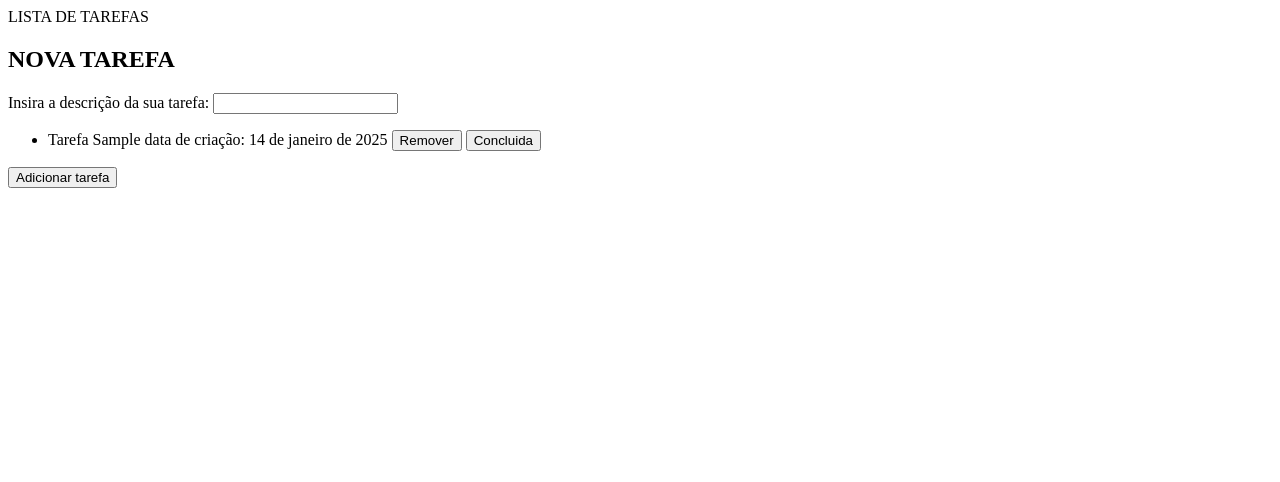
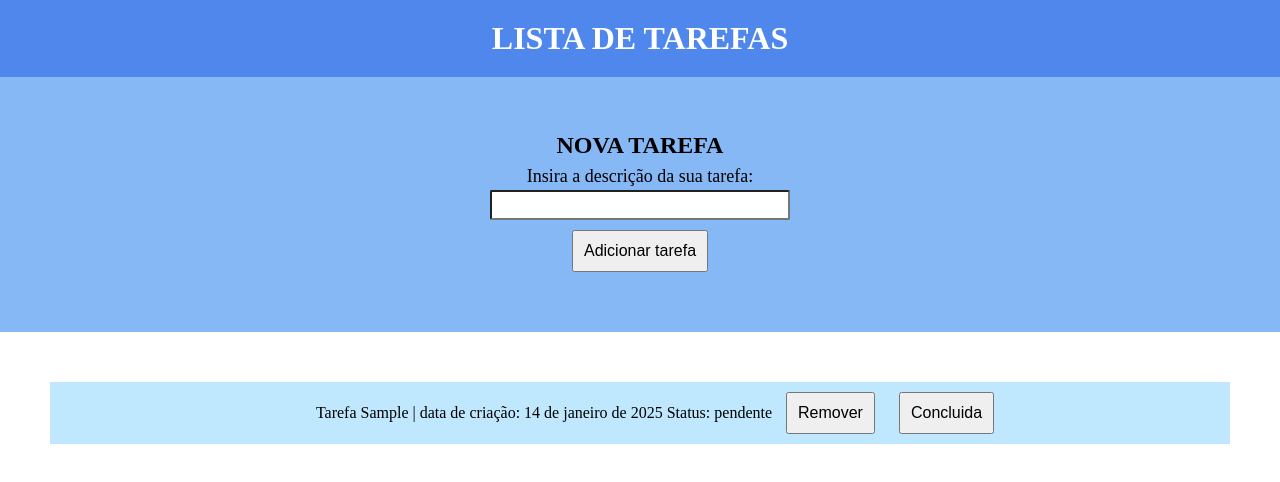
Before and after one commit to EvelynS-Dias/Lista-de-Tarefas, a plain HTML site: page index.html in a window 1280 px wide. Both pictures are taken after typing "Sample" into the empty fields and a click on the button "Adicionar tarefa". Drawn offline with Linux system fonts and the light colour scheme.

Commit message:
:bug: fix: Correção da função marcarConcluida

```diff
--- a/index.html
+++ b/index.html
@@ -3,19 +3,20 @@
 <head>
     <meta charset="UTF-8">
     <meta name="viewport" content="width=device-width, initial-scale=1.0">
-    <style src="style.css"></style>
+    <link rel="stylesheet" href="style.css">
     <title>Document</title>
 </head>
 <body>
-    <header>LISTA DE TAREFAS</header>
+    <header><h1 class="title">LISTA DE TAREFAS</h1></header>
     <main>
-    <section><h1>NOVA TAREFA</h1>
+    <section id="formTask"><h1 class="title">NOVA TAREFA</h1>
     <label>Insira a descrição da sua tarefa:</label>
     <input id="descriptionTask" type="text" required>
+    <button id="add-task"  class="btn">Adicionar tarefa</button>
     </section>
+
     <ul id="list">
     </ul>
-    <button id="add-task"  class="btn">Adicionar tarefa</button>
 </main>
     <script src="script.js"></script>
 </body>
--- a/script.js
+++ b/script.js
@@ -16,14 +16,15 @@ this.dataCriacao = new Date();
 
     marcarConcluida() {
         this.concluida = true;
-    }
+}
 
 
     toString() {
     const dataFormatada = new Intl.DateTimeFormat( 'pt-BR', Tarefa.options).format(this.dataCriacao);
 
+    const status = this.concluida === false ? "pendente" : "concluida"
 
-return `Tarefa ${this.descricao} data de criação: ${dataFormatada}
+return `Tarefa ${this.descricao} | data de criação: ${dataFormatada} Status: ${status}
 <button class="remove-task btn" data-id= ${this.id}>Remover</button>
 <button class="concluded-task btn" data-id=${this.id}>Concluida</button>`
     }
@@ -110,7 +111,8 @@ list.addEventListener("click", (event) => {
     }
     else if(event.target.classList.contains("concluded-task")) {
         let idButton = parseInt(event.target.getAttribute("data-id"));
-        listadeTarefas.marcarConcluida();
+        let tarefa = tarefas.find(tarefa => tarefa.id = idButton);
+        tarefa.marcarConcluida();
         listadeTarefas.exibirTarefas();
     }
 })
--- a/style.css
+++ b/style.css
@@ -0,0 +1,58 @@
+:root {
+    --cor1: #4f87ed;
+    --cor2: #87b8f6;
+}
+
+
+* {
+    margin: 0px;
+}
+
+header {
+    background-color: var(--cor1);
+    padding: 20px;
+    color: white;
+}
+
+label {
+    font-size: large;
+}
+
+#formTask {
+display: flex;
+justify-content: center;
+align-items: center;
+flex-direction: column;
+line-height: 1.5;
+background-color: var(--cor2);
+padding: 50px;
+}
+
+.btn {
+    margin: 10px;
+    padding: 10px;
+    font-size: medium;
+}
+
+ul {
+    text-align: center;
+    list-style: none;
+    background-color: #bfe8ff;
+    margin: 50px;
+    border: 20px;
+}
+
+#descriptionTask {
+    width: 300px;
+    height: 30px;
+    padding-left: 0px;
+    padding-top: 0px;
+    font-size: 15px;
+    border-radius: 2px;
+    box-sizing: border-box;
+    text-align: center;
+}
+
+.title {
+    text-align: center;
+}
```
